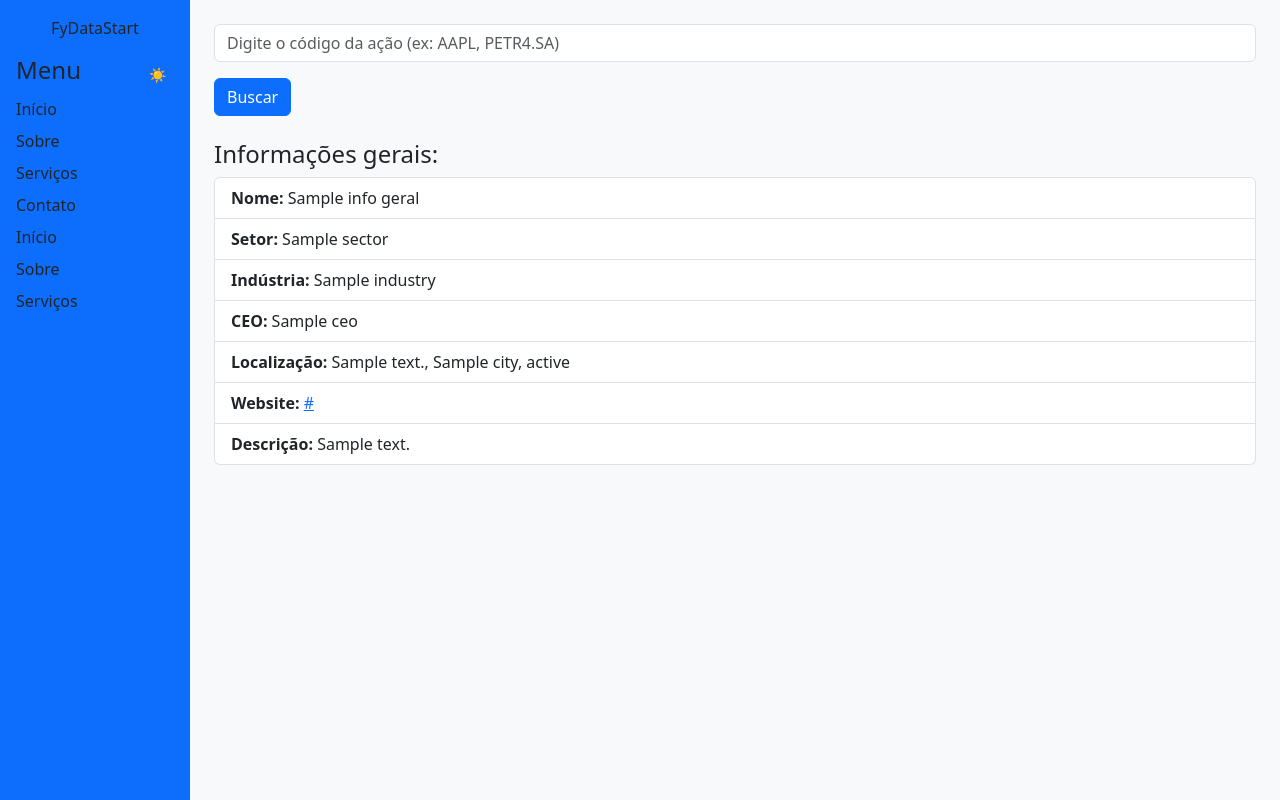
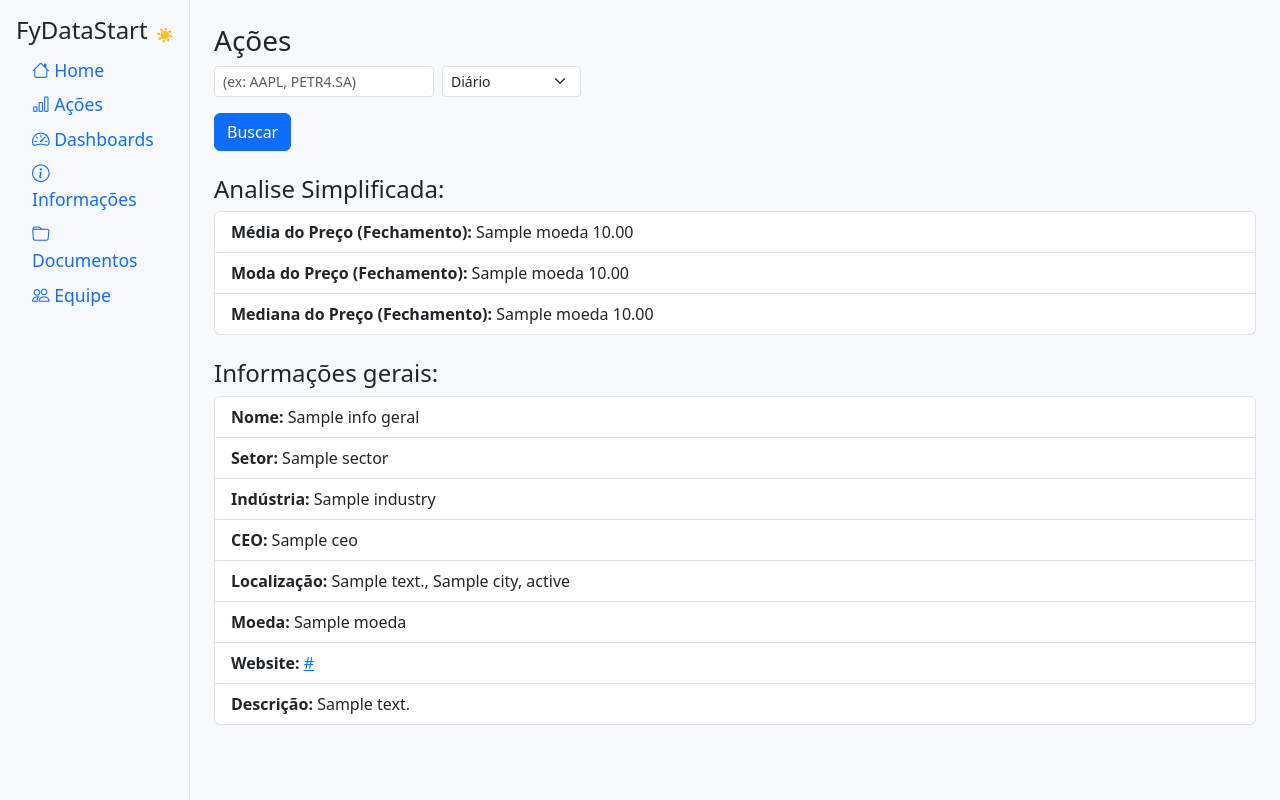
Before and after one commit to ThiagoLuiz18DEVJunior/FyDataStart, a Django app: template FyDataScience/FyDS/templates/data_info.html in a window 1280 px wide. Run offline with Django 4.2, Linux system fonts and the light colour scheme; the template is opened without the code that fills it: most values are stand-ins (such as "Sample title", 1, 10 or a date in 2020); some libraries are stand-ins or nearby versions.

Commit message:
Atualizando Busca

```diff
--- a/FyDataScience/FyDS/templates/base.html
+++ b/FyDataScience/FyDS/templates/base.html
@@ -5,27 +5,26 @@
     <meta charset="UTF-8">
     <meta name="viewport" content="width=device-width, initial-scale=1.0">
     <title>{% block title %}FyDataStart{% endblock %}</title>
+    <link rel="stylesheet" href="https://cdn.jsdelivr.net/npm/bootstrap-icons@1.10.5/font/bootstrap-icons.css">
     <link rel="stylesheet" href="{% static 'css/bootstrap.min.css' %}">
 </head>
 <body id="theme-body" class="bg-light text-dark">
     <div class="d-flex">
-        <nav id="theme-body" class="bg-primary" style="width: 190px; min-height: 100vh;">
+        <nav id="theme-body" class="sidebar-sticky border-end" style="width: 190px; min-height: 100vh;">
             <div class="p-3">
-                     <p class="text-center">FyDataStart</p>
                 <div class="d-flex justify-content-between align-items-center">
-                     <h4 class="text-dark">Menu</h4>
+                     <h4>FyDataStart</h4>
                      <button id="theme-toggle" class="btn btn-sm border-0">
                         ☀️
                     </button>
                 </div>
-                <ul class="list-unstyled">
-                    <li><a href="#" class="text-dark text-decoration-none d-block py-1">Início</a></li>
-                    <li><a href="#" class="text-dark text-decoration-none d-block py-1">Sobre</a></li>
-                    <li><a href="#" class="text-dark text-decoration-none d-block py-1">Serviços</a></li>
-                    <li><a href="#" class="text-dark text-decoration-none d-block py-1">Contato</a></li>
-                    <li><a href="#" class="text-dark text-decoration-none d-block py-1">Início</a></li>
-                    <li><a href="#" class="text-dark text-decoration-none d-block py-1">Sobre</a></li>
-                    <li><a href="#" class="text-dark text-decoration-none d-block py-1">Serviços</a></li>
+                <ul class="nav nav-pills flex-column mb-auto" style="font-size: 1.1rem;">
+                    <li><a href="{% url 'Home' %}" class="nav-link d-block py-1"><i class="bi bi-house"></i> Home</a></li>
+                    <li><a href="{% url 'Stock' %}" class="nav-link d-block py-1"><i class="bi bi-bar-chart"></i> Ações</a></li>
+                    <li><a href="{% url 'Home' %}" class="nav-link d-block py-1"><i class="bi bi-speedometer2"></i> Dashboards</a></li>
+                    <li><a href="{% url 'Home' %}" class="nav-link d-block py-1"><i class="bi bi-info-circle"></i> Informações</a></li>
+                    <li><a href="{% url 'Home' %}" class="nav-link d-block py-1"><i class="bi bi-folder"></i> Documentos</a></li>
+                    <li><a href="{% url 'Home' %}" class="nav-link d-block py-1"><i class="bi bi-people"></i> Equipe</a></li>
                 </ul>
             </div>
         </nav>
@@ -45,8 +44,7 @@
 
     if (localStorage.getItem('theme') === 'dark') {
         body.classList.remove('bg-light', 'text-dark');
-        body.div.nav.classList.remove('bg-primary');
-        body.div.nav.classList.add('bg-dark', 'text-light');
+        body.classList.add('bg-dark', 'text-light');
         toggleButton.textContent = '🌙';
     }
 
--- a/FyDataScience/FyDS/templates/data_info.html
+++ b/FyDataScience/FyDS/templates/data_info.html
@@ -1,14 +1,26 @@
 {% extends 'base.html' %}
-
-{% block title %}Buscar Ação{% endblock %}
 
 {% block content %}
 
+<h3> Ações </h3>
 <form method="post">
     {% csrf_token %}
-    <div class="mb-3">
-        <input type="text" name="simbolo" class="form-control" placeholder="Digite o código da ação (ex: AAPL, PETR4.SA)">
+    <div class="d-flex align-items-center">
+      <div class="mb-3 me-2">
+            <input type="text" name="simbolo" class="form-control form-control-sm w-auto" placeholder="(ex: AAPL, PETR4.SA)">
+        </div>
+        <div class="mb-3 me-2">
+        <select name="periodo" class="form-select form-select-sm w-auto">
+        <option value="1d">Diário</option>
+        <option value="5d">Últimos 5 dias</option>
+        <option value="1wk">Semanal</option>
+        <option value="1mo">Mensal</option>
+        <option value="3mo">Trimestral</option>
+        <option value="6mo">Semestral</option>
+        <option value="1y">Anual</option>
+        </select>
     </div>
+</div>
     <button type="submit" class="btn btn-primary">Buscar</button>
 </form>
 
@@ -17,7 +29,8 @@
 {% endif %}
 
 {% if dados_disponiveis %}
-    <h4 class="mt-4">Últimos dados:</h4>
+    <h3 class="mt-4"> {{simbolo}}</h3>
+    <h4 class="mt-2">Últimos dados:</h4>
     <table class="table table-striped">
         <thead>
             <tr>
@@ -45,6 +58,12 @@
 {% endif %}
 
 {% if info_geral %}
+    <h4 class="mt-4">Analise Simplificada:</h4>
+    <ul class="list-group">
+        <li class="list-group-item"><strong>Média do Preço (Fechamento): </strong> {{moeda}} {{ media|floatformat:2}}</li>
+        <li class="list-group-item"><strong>Moda do Preço (Fechamento):</strong> {{moeda}} {{moda|floatformat:2}}</li>
+        <li class="list-group-item"><strong>Mediana do Preço (Fechamento):</strong> {{moeda}} {{mediana|floatformat:2}}</li>
+    </ul>
     <h4 class="mt-4">Informações gerais:</h4>
     <ul class="list-group">
         <li class="list-group-item"><strong>Nome:</strong> {{ info_geral.longName }}</li>
@@ -52,6 +71,7 @@
         <li class="list-group-item"><strong>Indústria:</strong> {{ info_geral.industry }}</li>
         <li class="list-group-item"><strong>CEO:</strong> {{ info_geral.ceo }}</li>
         <li class="list-group-item"><strong>Localização:</strong> {{ info_geral.address1 }}, {{ info_geral.city }}, {{ info_geral.state }}</li>
+        <li class="list-group-item"><strong>Moeda:</strong> {{ info_geral.moeda }} </li>
         <li class="list-group-item"><strong>Website:</strong> <a href="{{ info_geral.website }}" target="_blank">{{ info_geral.website }}</a></li>
         <li class="list-group-item"><strong>Descrição:</strong> {{ info_geral.longBusinessSummary }}</li>
     </ul>
--- a/FyDataScience/FyDS/urls.py
+++ b/FyDataScience/FyDS/urls.py
@@ -3,6 +3,7 @@ from . import views
 from .views import *
 
 urlpatterns = [
-    path('', HomePage.as_view(), name='y'),
+    path('', HomePage.as_view(), name='Home'),
+    path('Stock', StockView.as_view(), name='Stock' )
 
 ]
```
Also changed, not shown: FyDataScience/FyDS/views.py (+56 -30 lines).
